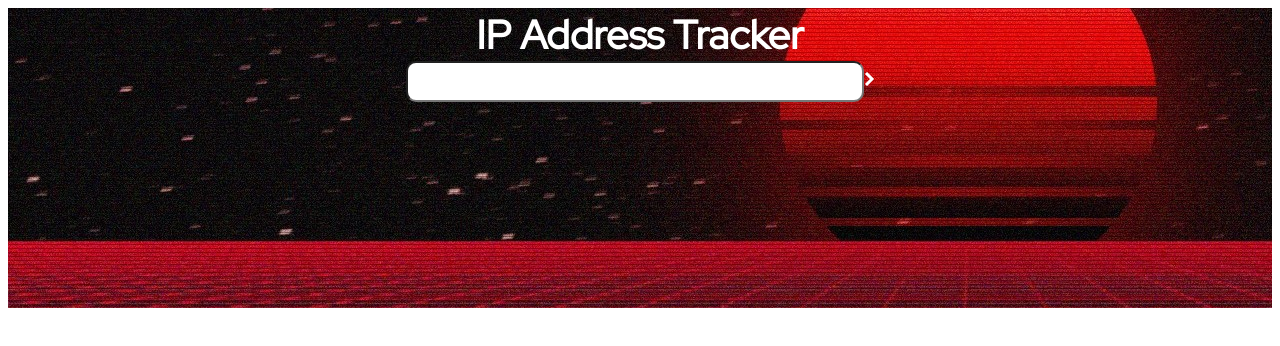
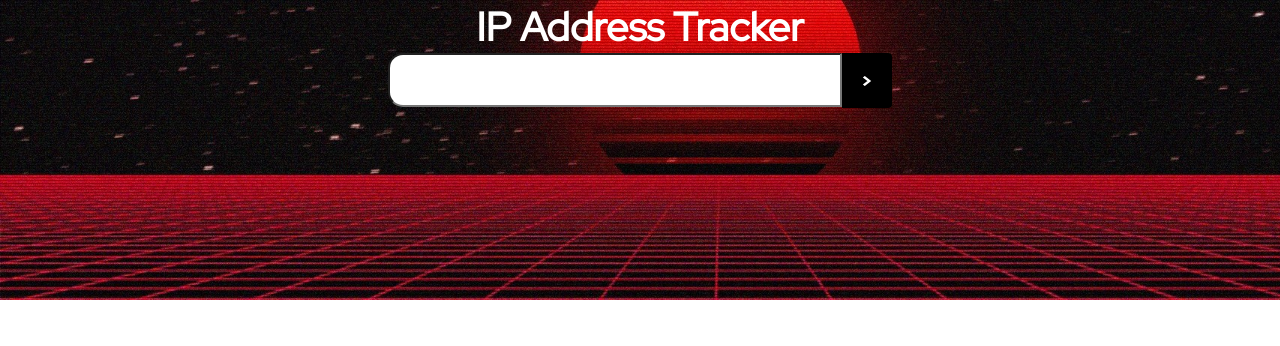
Before and after one commit to digitalents-academy/ip-address-tracker, a React (Vite) app in the folder ip-address-tracker/: page / in a window 1280 px wide. Shown: the top 346 px of the page. Built offline with nearby package versions, Linux system fonts and the light colour scheme.

Commit message:
input and button fixed

```diff
--- a/ip-address-tracker/src/App.jsx
+++ b/ip-address-tracker/src/App.jsx
@@ -9,9 +9,11 @@ function App() {
       <div className="input-main">
         <div className="input-title">IP Address Tracker</div>
         <div className="input-field">
-        <input className="input"/>
-        <img src={arrow} className="input-arrow"/>
-      </div>
+          <input className="input"/>
+          <div className="input-button">
+            <img src={arrow} className="input-arrow"/>
+          </div>
+        </div>
       </div>
       <div className="map-main"></div>
     </div>
--- a/ip-address-tracker/src/styles/App.css
+++ b/ip-address-tracker/src/styles/App.css
@@ -1,3 +1,8 @@
+* {
+    margin: 0;
+    padding: 0;
+}
+
 .main{
     display: flex;
     flex-direction: column;
@@ -11,6 +16,7 @@
     justify-content: flex-start;
     align-items: center;
     background-image: url("../assets/images/wallhaven-k79ryq.jpg");
+    background-size: cover;
     background-repeat: no-repeat;
     width: 100%;
     height: 300px;
@@ -23,8 +29,31 @@
     font-weight: bold;
 }
 
+.input-field {
+    display: flex;
+    flex-direction: row;
+    justify-content: center;
+}
+
 .input {
-   height: 35px;
+   height: 50px;
    width: 450px;
-   border-radius: 10px;
+   border-radius: 15px 0 0 15px ;
 }
+
+.input-button {
+    background-color: black;
+    height: 55px;
+    width: 50px;
+    border-radius: 0 4px 4px 0;
+    display: flex;
+    justify-content: center;
+    align-items: center;
+}
+
+.input-arrow {
+    background-color: black;
+    height: 10px;
+    width: 10px;
+
+}
```
